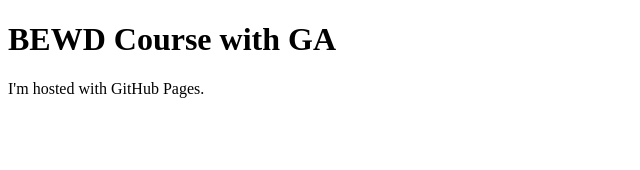
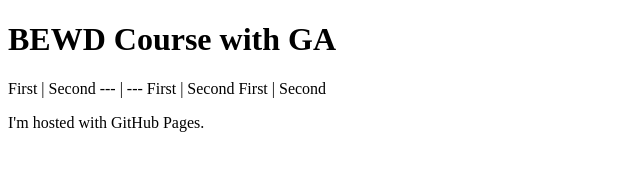
Before and after one commit to richardbranson/richardbranson.github.io, a plain HTML site: page index.html in a window 1280 px wide. Shown: the whole page, without its empty margins (0-640 px from the left). Drawn offline with Linux system fonts and the light colour scheme.

Commit message:
Update index.html

```diff
--- a/index.html
+++ b/index.html
@@ -2,6 +2,12 @@
 <html>
 <body>
 <h1>BEWD Course with GA</h1>
+
+First | Second
+--- | ---
+First | Second
+First | Second
+
 <p>I'm hosted with GitHub Pages.</p>
 </body>
 </html>
```
